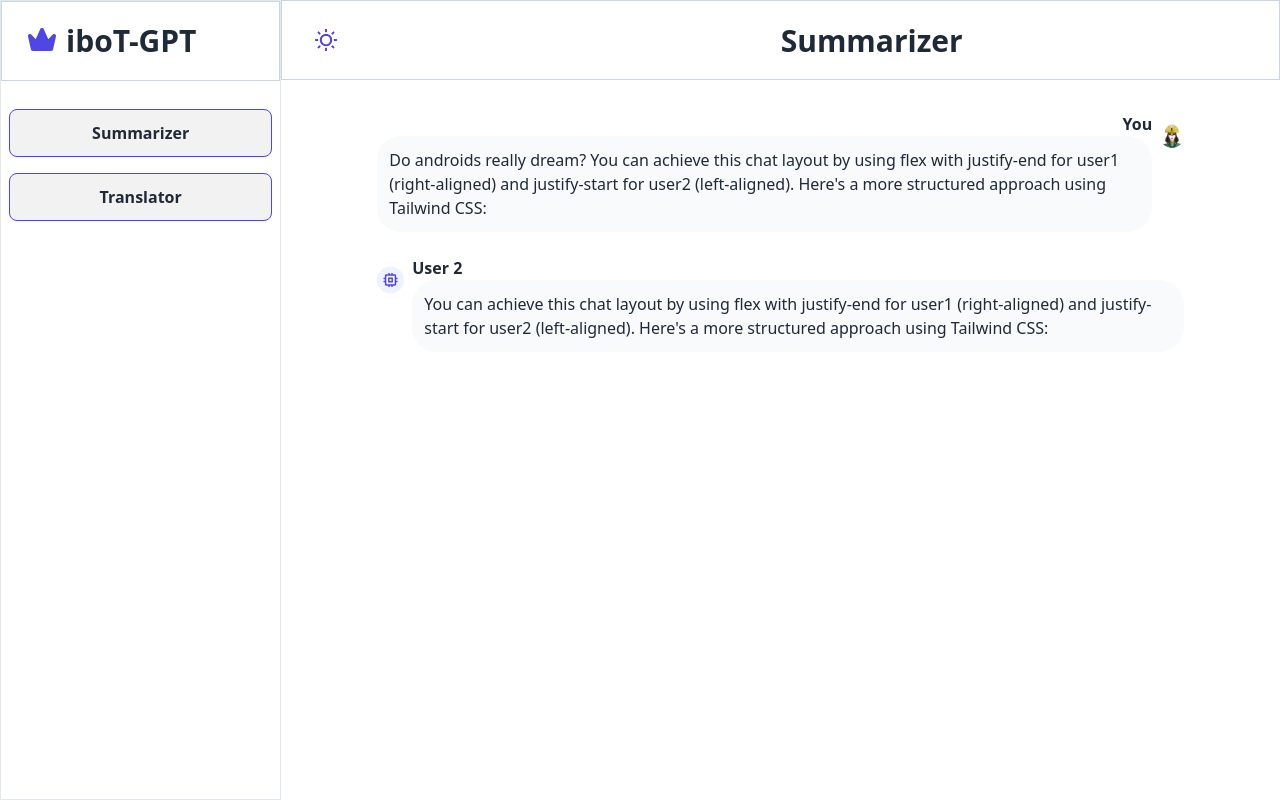
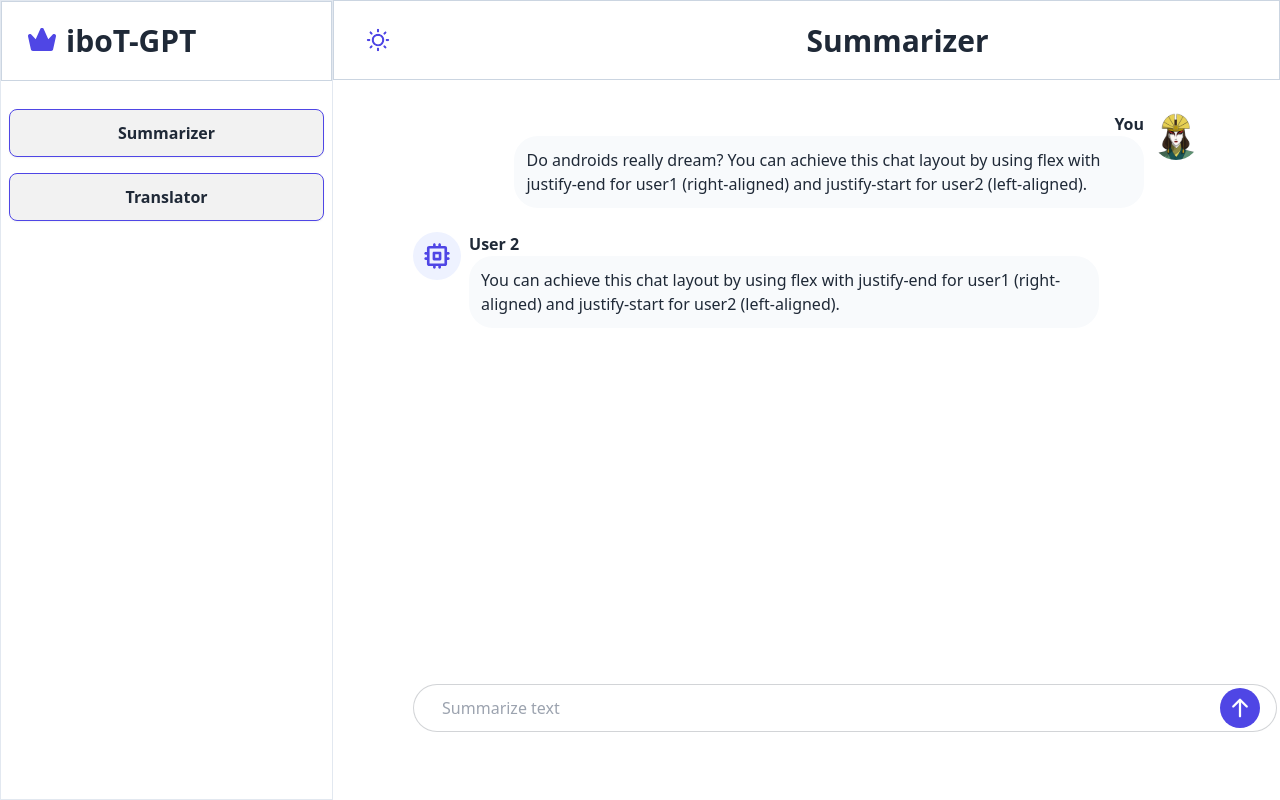
Before and after one commit to O-Tobi/HNG-Stage-3, a React (Vite) app: page / in a window 1280 px wide. Built offline with nearby package versions, Linux system fonts and the light colour scheme.

Commit message:
done with the homepage

```diff
--- a/src/components/pages/Home.jsx
+++ b/src/components/pages/Home.jsx
@@ -1,45 +1,52 @@
-import { AiAvatar, Crown, Night, UserAvatar } from "../utils/assets";
+import {
+    AiAvatar,
+    Crown,
+    Night,
+    SubmitButton,
+    UserAvatar,
+  } from "../utils/assets";
 
   const Home = () => {
     return (
       <div className="flex">
-      <div className="sidebar sticky-0 flex flex-col justify-start gap-[20px] border-[1px] border-[#E2E8F0] w-[360px] h-screen">
+        {/* Sidebar */}
+        <div className="sidebar sticky top-0 flex flex-col justify-start gap-[20px] border-[1px] border-[#E2E8F0] w-[360px] h-screen">
           <div className="logo flex gap-[8px] items-center h-[80px] w-full px-[24px] py-[20px] border-[1px] border-[#CBD5E1]">
-          <img src={Crown} className="gap-[8px]  w-[32px] h-[32px]" />
+            <img src={Crown} className="w-[32px] h-[32px]" />
             <h1 className="text-[30px] leading-[30px] font-bold">iboT-GPT</h1>
           </div>
           <div className="program flex flex-col gap-[16px] p-2">
-          <button className="btn px-[24px] py-[12px] gap-[8px] rounded-[8px] border-[1px] border-[#4F46E5] text-[16px] h-[48px] w-full focus:text-white focus:bg-[#4F46E5]">
+            <button className="btn px-[24px] py-[12px] rounded-[8px] border-[1px] border-[#4F46E5] text-[16px] h-[48px] w-full focus:text-white focus:bg-[#4F46E5]">
               Summarizer
             </button>
-          <button className="btn px-[24px] py-[12px] gap-[8px] rounded-[8px] border-[1px] border-[#4F46E5] text-[16px] h-[48px] w-full focus:text-white focus:bg-[#4F46E5]">
+            <button className="btn px-[24px] py-[12px] rounded-[8px] border-[1px] border-[#4F46E5] text-[16px] h-[48px] w-full focus:text-white focus:bg-[#4F46E5]">
               Translator
             </button>
           </div>
         </div>
 
-      <div className="main flex flex-col w-full">
-        <div className="header flex  justify-center  flex-col h-[80px] px-[32px] py-[20px] gap-[10px] border-[1px] border-[#CBD5E1]">
+        {/* Main Content */}
+        <div className="main flex flex-col flex-grow">
+          {/* Header */}
+          <div className="header flex justify-center flex-col h-[80px] px-[32px] py-[20px] gap-[10px] border-[1px] border-[#CBD5E1]">
             <div className="flex items-center justify-center">
-            <div className="lightmode flex-1 ">
+              <div className="lightmode flex-1">
                 <img src={Night} className="w-[24px] h-[24px]" />
               </div>
-
               <h1 className="title flex-1 font-bold text-[30px]">Summarizer</h1>
             </div>
           </div>
 
-        {/* the programs to be imported here */}
-        <div className="chat flex flex-col items-center px-[96px] py-[32px] gap-[24px]">
+          {/* Chat Section */}
+          <div className="chat flex flex-col items-center px-[80px] py-[32px] gap-[24px] max-w-screen-lg mx-auto">
             {/* User 1 (Right-aligned) */}
             <div className="userinput flex justify-end gap-2 w-full">
-            <div className="flex flex-col items-end  max-w-[808px]">
+              <div className="flex flex-col items-end max-w-[80%]">
                 <p className="font-bold text-right">You</p>
-              <p className="bg-[#F8FAFC] rounded-[24px] p-[12px] pr-0  gap-[10px] w-fit">
+                <p className="bg-[#F8FAFC] rounded-[24px] p-[12px] gap-[10px] break-words">
                   Do androids really dream? You can achieve this chat layout by
                   using flex with justify-end for user1 (right-aligned) and
-                justify-start for user2 (left-aligned). Here's a more structured
-                approach using Tailwind CSS:
+                  justify-start for user2 (left-aligned).
                 </p>
               </div>
               <div>
@@ -53,16 +60,30 @@ const Home = () => {
                 <img src={AiAvatar} alt="" className="w-[48px] h-[48px]" />
               </div>
 
-            <div className="flex flex-col items-start max-w-[808px]">
+              <div className="flex flex-col items-start max-w-[80%]">
                 <p className="font-bold text-left">User 2</p>
-              <p className="bg-[#F8FAFC] rounded-[24px] p-[12px] gap-[10px] w-fit">
+                <p className="bg-[#F8FAFC] rounded-[24px] p-[12px] gap-[10px] break-words">
                   You can achieve this chat layout by using flex with justify-end
                   for user1 (right-aligned) and justify-start for user2
-                (left-aligned). Here's a more structured approach using Tailwind
-                CSS:
+                  (left-aligned).
                 </p>
               </div>
             </div>
+
+          </div>
+
+          {/* Chat Input */}
+          <div className="inputfield bg-white fixed bottom-0 w-full max-w-screen-lg mx-auto h-[140px] px-[80px] py-[24px]">
+            <label className="input input-bordered rounded-full flex items-center gap-2 w-full">
+              <input
+                type="text"
+                className="grow gap-[16px] p-[12px]"
+                placeholder="Summarize text"
+              />
+              <button type="submit">
+                <img src={SubmitButton} className="w-[40px] h-[40px]" />
+              </button>
+            </label>
           </div>
         </div>
       </div>
--- a/src/components/utils/assets.js
+++ b/src/components/utils/assets.js
@@ -3,9 +3,11 @@ import n from "./../../assets/night.svg";
 import d from "./../../assets/day.svg";
 import ai from "./../../assets/aiAvatar.svg";
 import ak from "./../../assets/avatarKyoshi.svg";
+import sb from "./../../assets/submitButton.svg";
 
 export const Crown = cr;
 export const Night = n;
 export const Day = d;
 export const AiAvatar = ai;
 export const UserAvatar = ak;
+export const SubmitButton = sb;
```
Also changed, not shown: src/assets/submitButton.svg (added). Lines whose indentation alone changed are shown as unchanged.
